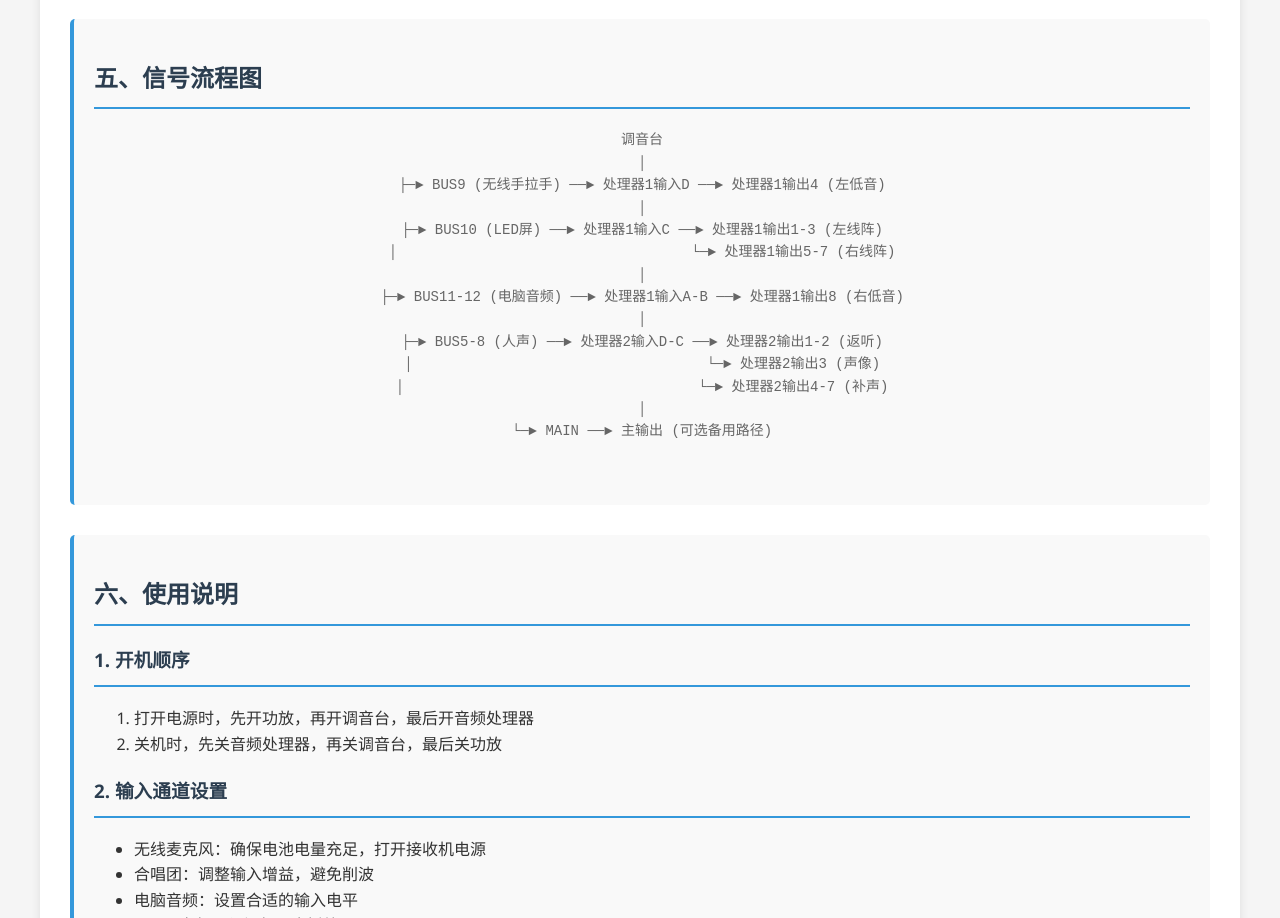
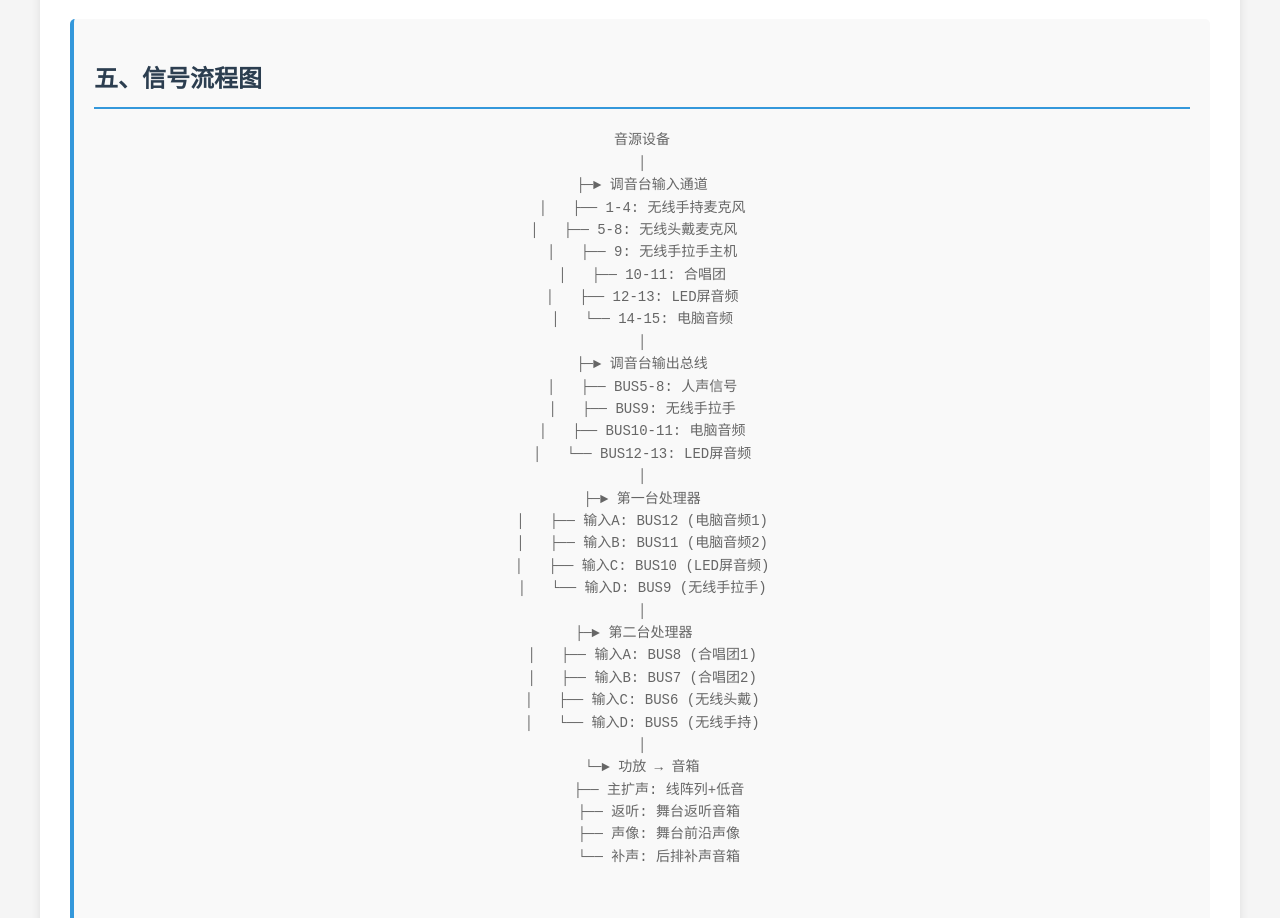
Before and after one commit to zhangjiaxiang9929/rizhi, a plain HTML site: page 音频系统配置说明.html in a window 1280 px wide. Shown: the part 3300-4218 px from the top of the page. Drawn offline with Linux system fonts and the light colour scheme.

Commit message:
修正音频处理器信号分配，确保信号从调音台输出总线到处理器

```diff
--- a/音频系统配置说明.html
+++ b/音频系统配置说明.html
@@ -229,7 +229,7 @@
                     <thead>
                         <tr>
                             <th>处理器输入</th>
-                            <th>调音台输出</th>
+                            <th>调音台输出总线</th>
                             <th>信号内容</th>
                         </tr>
                     </thead>
@@ -316,7 +316,7 @@
                     <thead>
                         <tr>
                             <th>处理器输入</th>
-                            <th>调音台输出</th>
+                            <th>调音台输出总线</th>
                             <th>信号内容</th>
                         </tr>
                     </thead>
@@ -397,20 +397,39 @@
             <h2>五、信号流程图</h2>
             <div class="diagram">
                 <pre>
-调音台
+音源设备
 │
-├─► BUS9 (无线手拉手) ──► 处理器1输入D ──► 处理器1输出4 (左低音)
+├─► 调音台输入通道
+│   ├── 1-4: 无线手持麦克风
+│   ├── 5-8: 无线头戴麦克风
+│   ├── 9: 无线手拉手主机
+│   ├── 10-11: 合唱团
+│   ├── 12-13: LED屏音频
+│   └── 14-15: 电脑音频
 │
-├─► BUS10 (LED屏) ──► 处理器1输入C ──► 处理器1输出1-3 (左线阵)
-│                                   └─► 处理器1输出5-7 (右线阵)
+├─► 调音台输出总线
+│   ├── BUS5-8: 人声信号
+│   ├── BUS9: 无线手拉手
+│   ├── BUS10-11: 电脑音频
+│   └── BUS12-13: LED屏音频
 │
-├─► BUS11-12 (电脑音频) ──► 处理器1输入A-B ──► 处理器1输出8 (右低音)
+├─► 第一台处理器
+│   ├── 输入A: BUS12 (电脑音频1)
+│   ├── 输入B: BUS11 (电脑音频2)
+│   ├── 输入C: BUS10 (LED屏音频)
+│   └── 输入D: BUS9 (无线手拉手)
 │
-├─► BUS5-8 (人声) ──► 处理器2输入D-C ──► 处理器2输出1-2 (返听)
-│                                   └─► 处理器2输出3 (声像)
-│                                   └─► 处理器2输出4-7 (补声)
+├─► 第二台处理器
+│   ├── 输入A: BUS8 (合唱团1)
+│   ├── 输入B: BUS7 (合唱团2)
+│   ├── 输入C: BUS6 (无线头戴)
+│   └── 输入D: BUS5 (无线手持)
 │
-└─► MAIN ──► 主输出 (可选备用路径)
+└─► 功放 → 音箱
+    ├── 主扩声: 线阵列+低音
+    ├── 返听: 舞台返听音箱
+    ├── 声像: 舞台前沿声像
+    └── 补声: 后排补声音箱
                 </pre>
             </div>
         </div>
```
